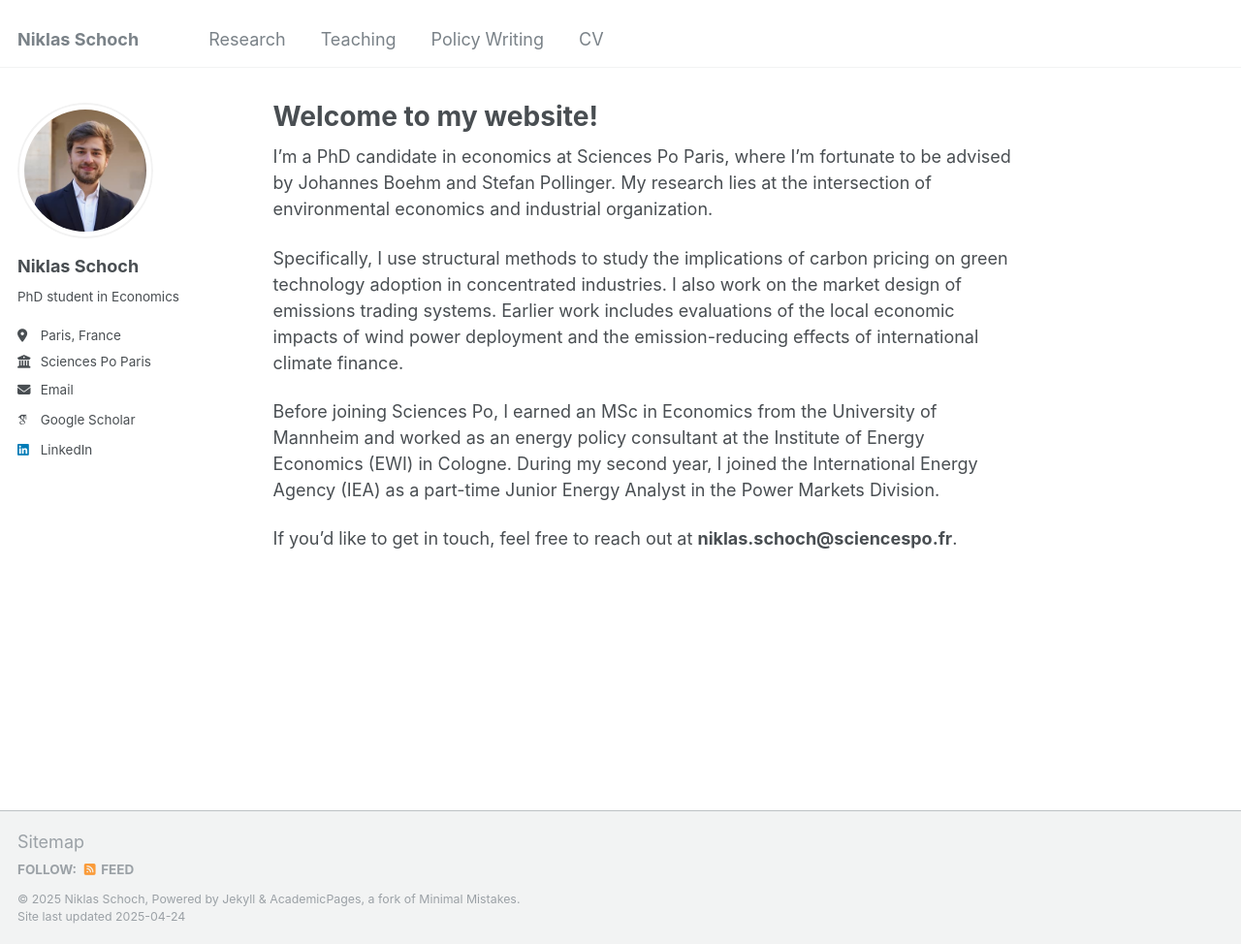
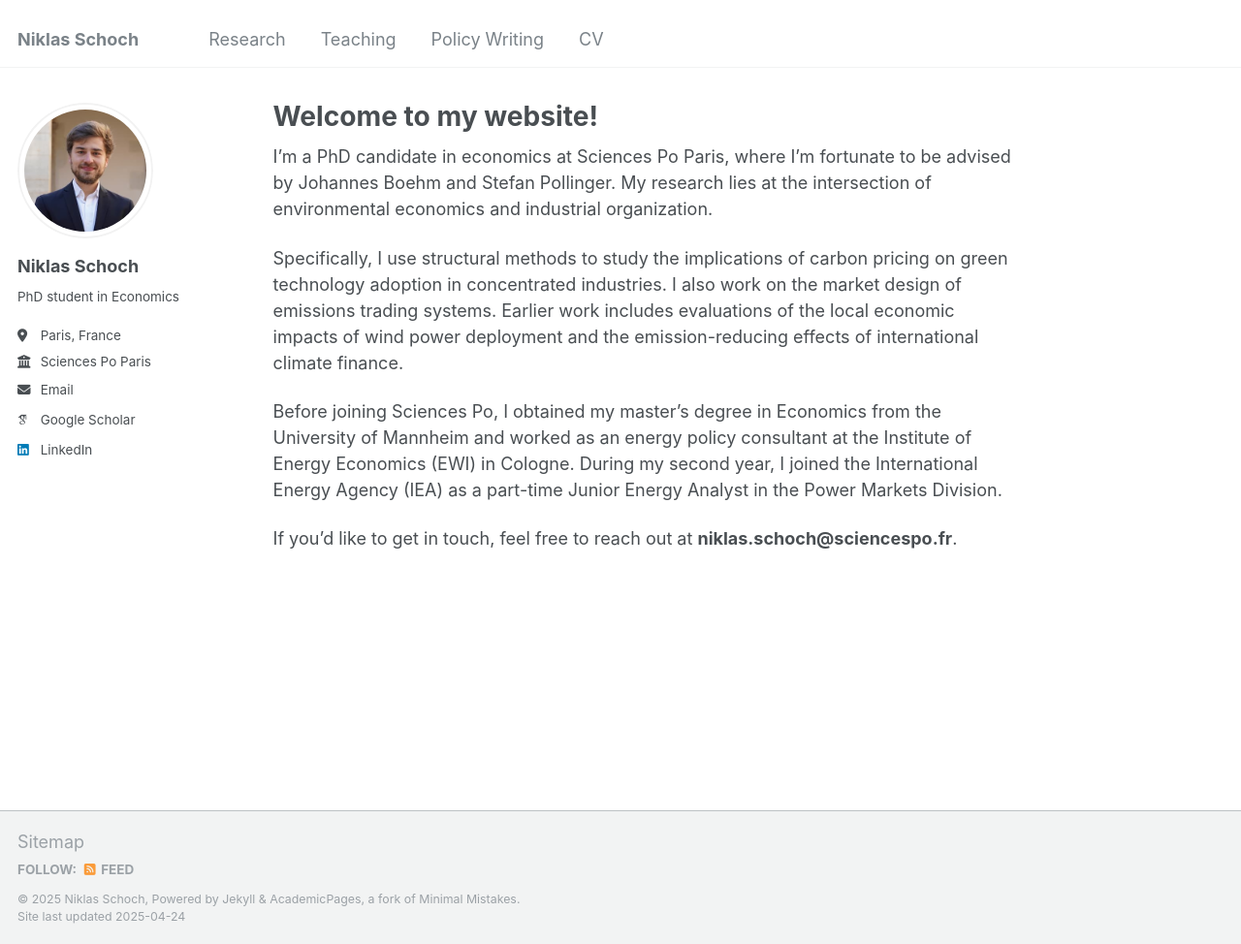
Before and after one commit to niklasschoch/niklasschoch.github.io, a Jekyll site: the page built from _pages/about.md, in a window 1280 px wide and 974 px high. Shown: the whole window at 97% size. Built offline with Jekyll 4.4.1, drawn with Linux system fonts in a browser that asks for light colours; some web fonts are replaced.

Commit message:
Update about.md
Signed-off-by: niklasschoch <74817881+niklasschoch@users.noreply.github.com>

```diff
--- a/_pages/about.md
+++ b/_pages/about.md
@@ -11,6 +11,6 @@ I’m a PhD candidate in economics at Sciences Po Paris, where I’m fortunate t
 
 Specifically, I use structural methods to study the implications of carbon pricing on green technology adoption in concentrated industries. I also work on the market design of emissions trading systems. Earlier work includes evaluations of the local economic impacts of wind power deployment and the emission-reducing effects of international climate finance.
 
-Before joining Sciences Po, I earned an MSc in Economics from the University of Mannheim and worked as an energy policy consultant at the Institute of Energy Economics (EWI) in Cologne. During my second year, I joined the International Energy Agency (IEA) as a part-time Junior Energy Analyst in the Power Markets Division.
+Before joining Sciences Po, I obtained my master's degree in Economics from the University of Mannheim and worked as an energy policy consultant at the Institute of Energy Economics (EWI) in Cologne. During my second year, I joined the International Energy Agency (IEA) as a part-time Junior Energy Analyst in the Power Markets Division.
 
 If you'd like to get in touch, feel free to reach out at **niklas.schoch@sciencespo.fr**.
```
